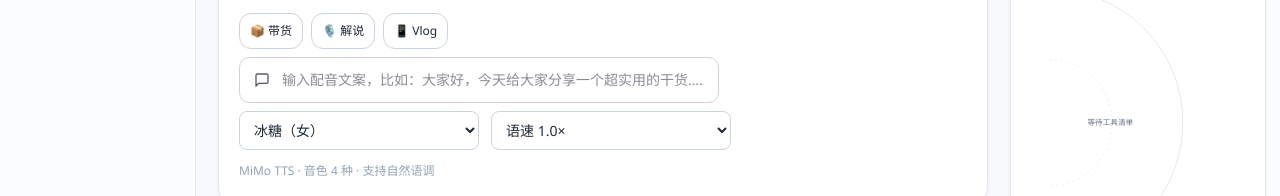
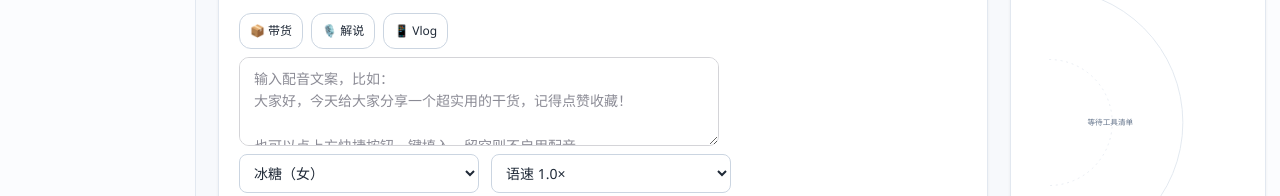
Before and after one commit to luckly06/video-mcp, a plain HTML site: page station/web/index.html in a window 1280 px wide. Shown: the part 995-1191 px from the top of the page. Drawn offline with Linux system fonts and the light colour scheme; no server answers.

Commit message:
style: TTS 换回多行文本框，保留 pf 渐变聚焦效果

```diff
--- a/station/web/index.html
+++ b/station/web/index.html
@@ -165,10 +165,7 @@
               <button type="button" class="btn btn-mini tts-preset-btn" data-text="你有没有想过，为什么有些人总能轻松搞定难题？其实秘诀只有一个……">🎙️ 解说</button>
               <button type="button" class="btn btn-mini tts-preset-btn" data-text="今天去了一个好地方，随手拍了一段，分享给你们！喜欢的话记得点赞关注哦。">📱 Vlog</button>
             </div>
-            <label class="pf-search tts-input">
-              <svg class="pf-search__icon" xmlns="http://www.w3.org/2000/svg" viewBox="0 0 24 24" fill="none" stroke="currentColor" stroke-width="2" stroke-linecap="round" stroke-linejoin="round" aria-hidden="true"><path d="M21 15a2 2 0 0 1-2 2H7l-4 4V5a2 2 0 0 1 2-2h14a2 2 0 0 1 2 2z"/></svg>
-              <input id="tts-text" class="pf-search__input" type="text" placeholder="输入配音文案，比如：大家好，今天给大家分享一个超实用的干货……&#10;也可以点上方快捷按钮一键填入。留空则不启用配音。" />
-            </label>
+            <textarea id="tts-text" class="tts-textarea" rows="3" placeholder="输入配音文案，比如：&#10;大家好，今天给大家分享一个超实用的干货，记得点赞收藏！&#10;&#10;也可以点上方快捷按钮一键填入。留空则不启用配音。"></textarea>
             <div style="display:flex;gap:12px;align-items:center;margin-top:8px;flex-wrap:wrap;">
               <select id="tts-voice" class="wb-select compact"><option value="冰糖">冰糖（女）</option><option value="茉莉">茉莉（女）</option><option value="苏打">苏打（男）</option><option value="白桦">白桦（男）</option></select>
               <select id="tts-speed" class="wb-select compact">
--- a/station/web/style.css
+++ b/station/web/style.css
@@ -508,50 +508,34 @@ code {
 }
 
 /* ── TTS 语音合成输入框 ── */
-.pf-search.tts-input {
-  position: relative;
-  display: inline-flex;
-  align-items: center;
+.tts-textarea {
+  display: block;
   width: 100%;
   max-width: 480px;
-  height: 46px;
-  padding: 0 12px 0 40px;
+  min-height: 64px;
+  padding: 10px 14px;
   background: #fff;
   border: 1px solid #d4d4d8;
   border-radius: 10px;
-  transition: border-color .12s, box-shadow .2s, background .2s;
-}
-.pf-search.tts-input .pf-search__icon {
-  position: absolute;
-  left: 14px; top: 50%;
-  transform: translateY(-50%);
-  width: 16px; height: 16px;
-  color: #5a5a66;
-  pointer-events: none;
-  transition: color .12s;
-}
-.pf-search.tts-input .pf-search__input {
-  flex: 1; height: 100%;
-  border: 0; outline: 0;
-  background: transparent;
   color: #18181b;
   font-family: inherit;
   font-size: 14px;
-  min-width: 0;
+  line-height: 1.6;
+  resize: vertical;
+  box-sizing: border-box;
+  outline: none;
+  transition: border-color .12s, box-shadow .2s, background .2s;
 }
-.pf-search.tts-input .pf-search__input::placeholder {
+.tts-textarea::placeholder {
   color: #8b8b95;
 }
-.pf-search.tts-input:hover {
+.tts-textarea:hover {
   border-color: #18181b;
 }
-.pf-search.tts-input:focus-within {
+.tts-textarea:focus {
   border-color: transparent;
   background:
     linear-gradient(#fff, #fff) padding-box,
     linear-gradient(90deg, #e8429b, #9b5be8, #3fc7e8, #b8f25f, #f5b946) border-box;
   box-shadow: 0 0 0 3px rgba(63,199,232,.32);
 }
-.pf-search.tts-input:focus-within .pf-search__icon {
-  color: #18181b;
-}
```
